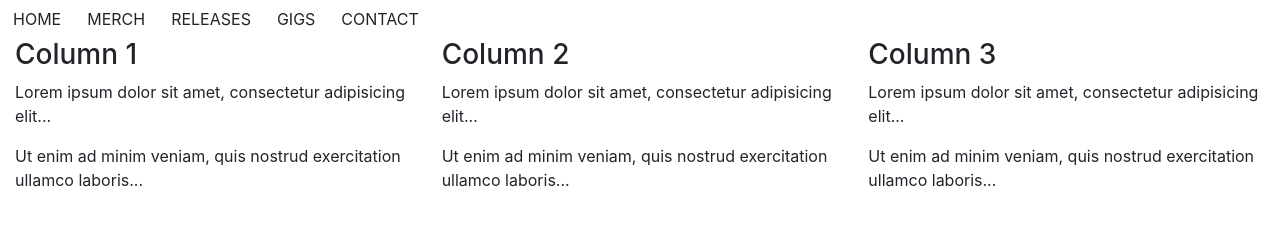
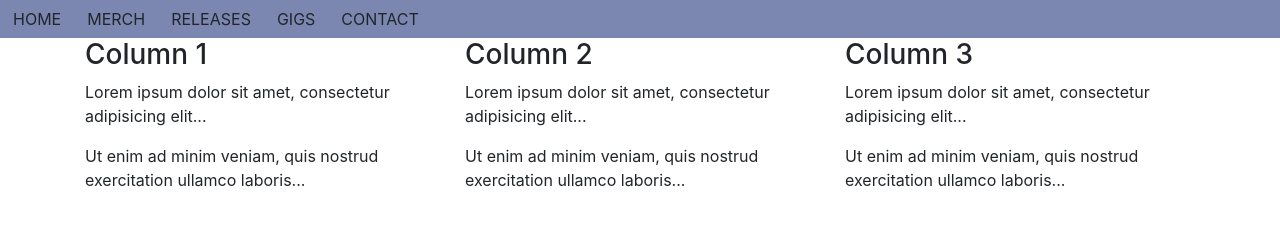
Before and after one commit to urpunktmeier/urpunktmeier.github.io, a plain HTML site: page index.html in a window 1280 px wide. Drawn offline with nearby package versions, Linux system fonts and the light colour scheme.

Commit message:
initial commit

```diff
--- a/index.html
+++ b/index.html
@@ -11,7 +11,7 @@
 </head>
 <body>
 
-    <div class="container-fluid" style="background-image:url('/img/between islands bg.jpg'">
+    <div class="container-fluid" style="background-color:#7c87b1">
 
       <div class="row">
         <a href="#" class="btn">HOME</a>
@@ -26,7 +26,7 @@
       </div>
     </div>
 
-<div class="container-fluid">
+<div class="container" style="background-image:src="/img/between islands bg.JPEG"">
   <div class="row">
     <div class="col-sm-4">
       <h3>Column 1</h3>
```
